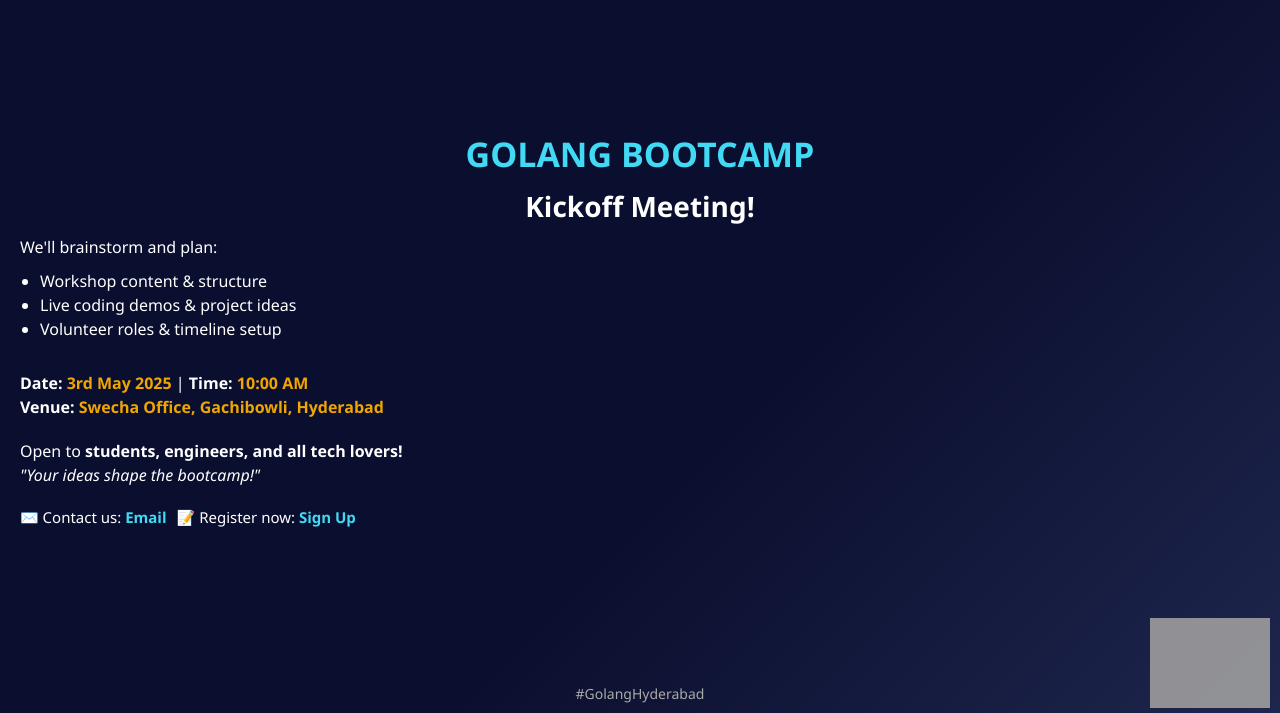
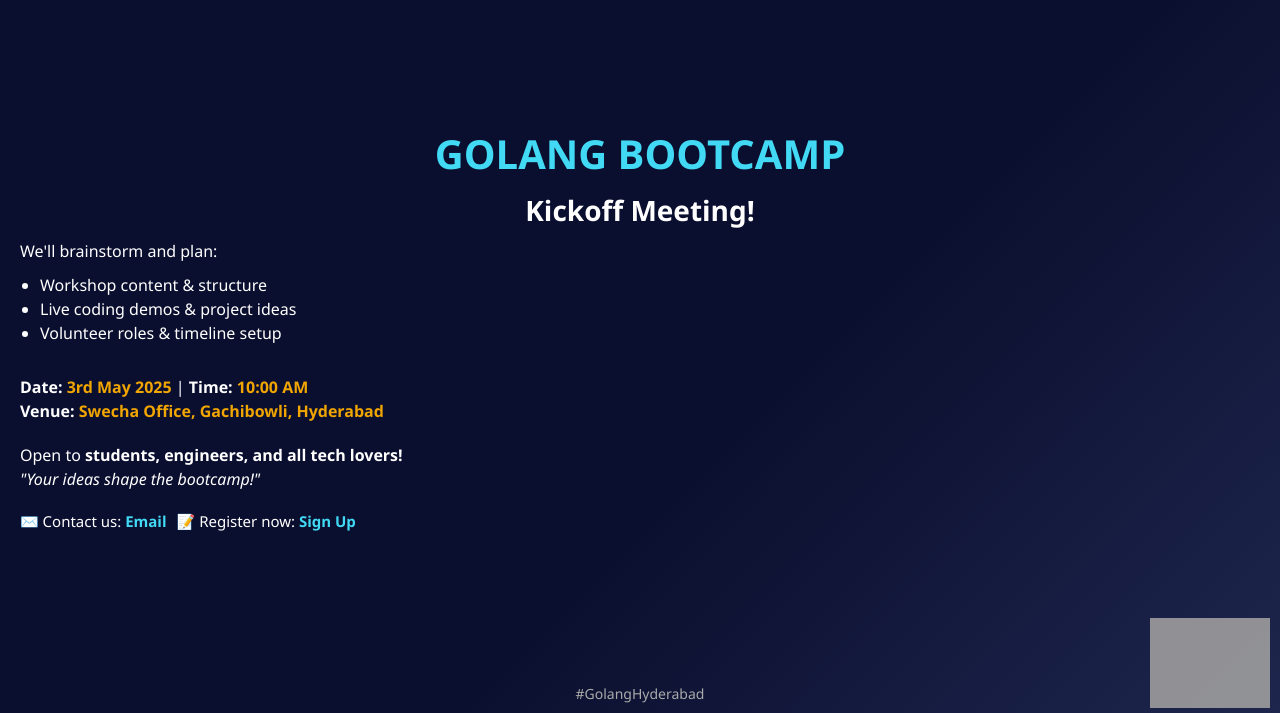
Before and after one commit to varmaexe/DevdaysGolang-Invite, a plain HTML site: page docs/index.html in a window 1280 px wide. Shown: the part 87-800 px from the top of the page. Drawn offline with Linux system fonts and the light colour scheme; grey boxes are pictures that could not be loaded.

Commit message:
title layout

```diff
--- a/docs/index.html
+++ b/docs/index.html
@@ -51,7 +51,7 @@
 
     .title {
       text-align: center;
-      font-size: clamp(24px, 6vw, 34px);
+      font-size: clamp(40px, 6vw, 34px);
       color: #41d9f4;
       font-weight: bold;
       margin-top: -10px;
```
